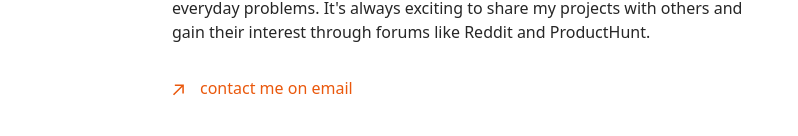
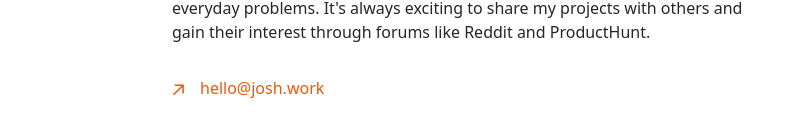
Before and after one commit to joshuarichards001/josh.work, a Next.js app: page / in a window 1280 px wide. Shown: the part 540-676 px from the top of the page, without its empty margins (170-968 px from the left). Built offline with nearby package versions, Linux system fonts and the light colour scheme.

Commit message:
Added new email

```diff
--- a/app/components/sidebar.tsx
+++ b/app/components/sidebar.tsx
@@ -1,4 +1,4 @@
-'use client';
+"use client";
 
 import Link from "next/link";
 import { usePathname } from "next/navigation";
--- a/app/page.tsx
+++ b/app/page.tsx
@@ -68,10 +68,10 @@ export default function Home() {
               className={linkStyles}
               rel="noopener noreferrer"
               target="_blank"
-              href="mailto:joshuarichards001@gmail.com"
+              href="mailto:hello@josh.work"
             >
               <ArrowIcon />
-              <p className="h-7">contact me on email</p>
+              <p className="h-7">hello@josh.work</p>
             </a>
           </li>
           {/* <li>
```
